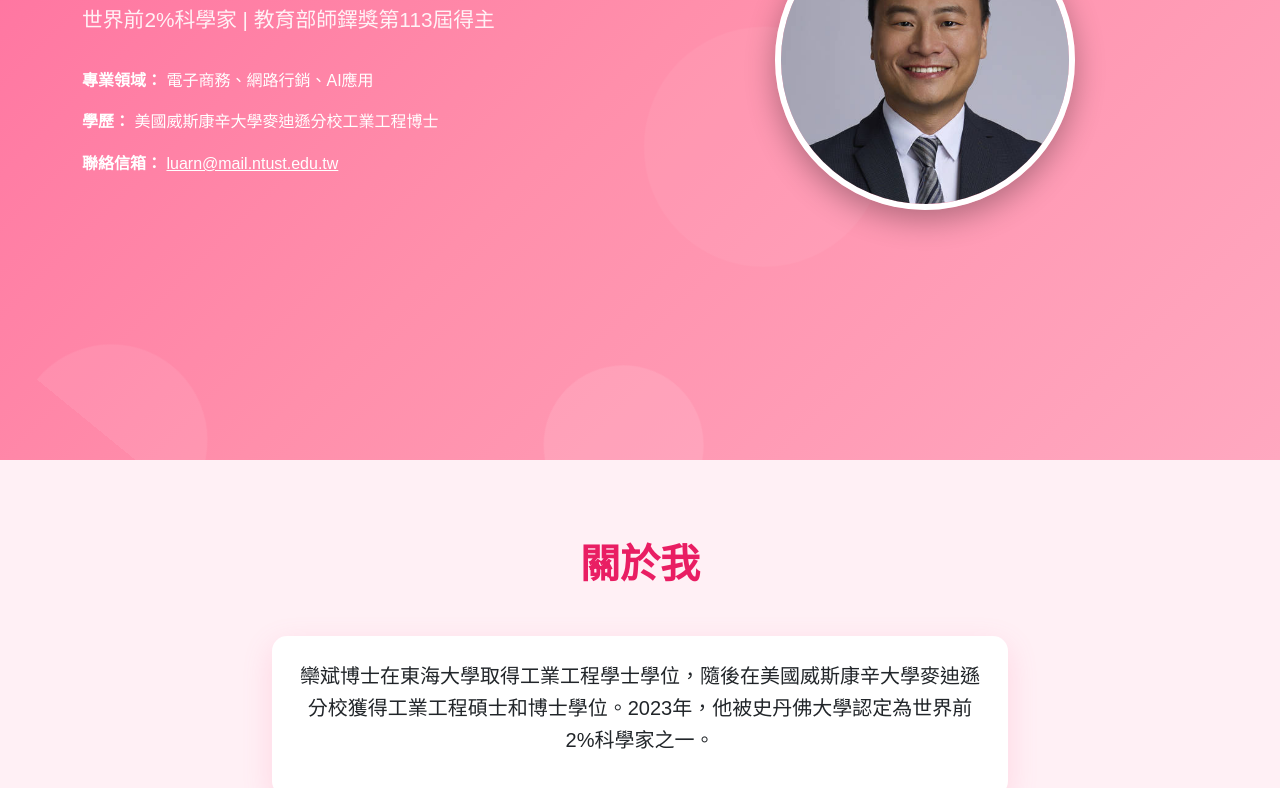
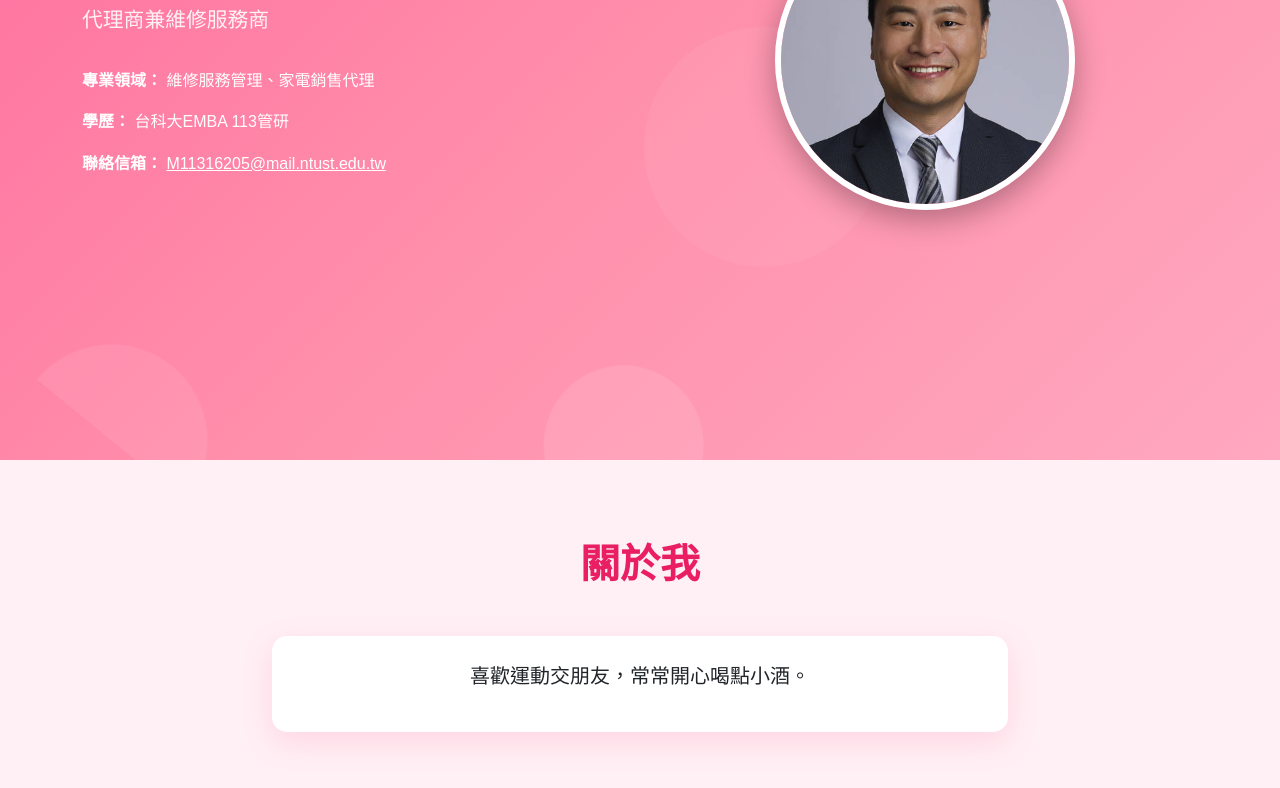
Before and after one commit to royhuang12/royhuang12.github.io, a plain HTML site: page index.html in a window 1280 px wide. Shown: the part 340-1128 px from the top of the page. Drawn offline with nearby package versions, Linux system fonts and the light colour scheme.

Commit message:
Update index.html

```diff
--- a/index.html
+++ b/index.html
@@ -156,15 +156,15 @@
     <script>
         // ====== 使用者資料區域 - 請修改以下內容 ======
         const profileData = {
-            name: "Roy 黃宇榮",
-            title: "世界前2%科學家 | 教育部師鐸獎第113屆得主",
-            expertise: "電子商務、網路行銷、AI應用",
-            education: "美國威斯康辛大學麥迪遜分校工業工程博士",
-            email: "luarn@mail.ntust.edu.tw",
-            about: "欒斌博士在東海大學取得工業工程學士學位，隨後在美國威斯康辛大學麥迪遜分校獲得工業工程碩士和博士學位。2023年，他被史丹佛大學認定為世界前2%科學家之一。",
-            contactEmail: "luarn@mail.ntust.edu.tw",
-            phone: "886-2-2737-6754",
-            location: "研究室: T2-409<br>國立臺灣科技大學"
+            name: "黃宇榮 Roy",
+            title: "代理商兼維修服務商",
+            expertise: "維修服務管理、家電銷售代理",
+            education: "台科大EMBA 113管研",
+            email: "M11316205@mail.ntust.edu.tw",
+            about: "喜歡運動交朋友，常常開心喝點小酒。",
+            contactEmail: "M1131620@mail.ntust.edu.tw",
+            phone: "886–988-070449",
+            location: "台灣新北市板橋區<br>國立臺灣科技大學"
         };
         // ====== 使用者資料區域結束 ======
 
```
